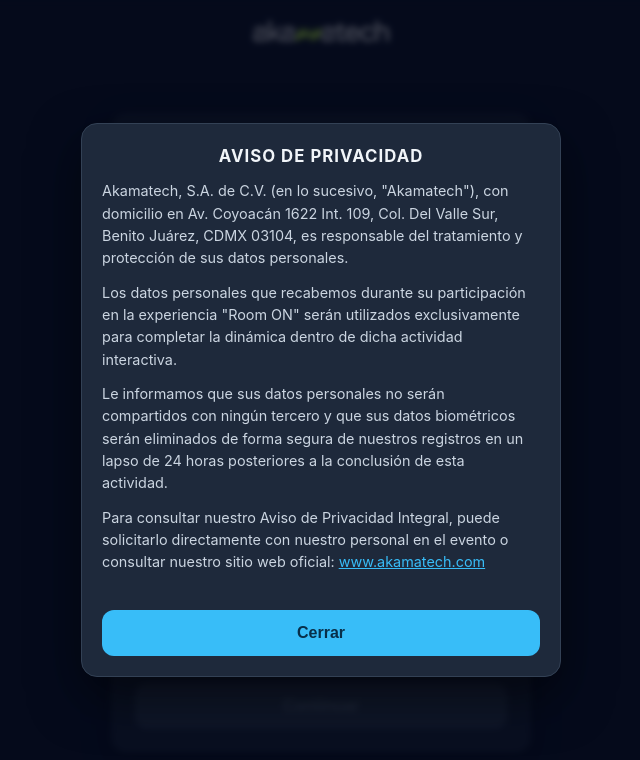
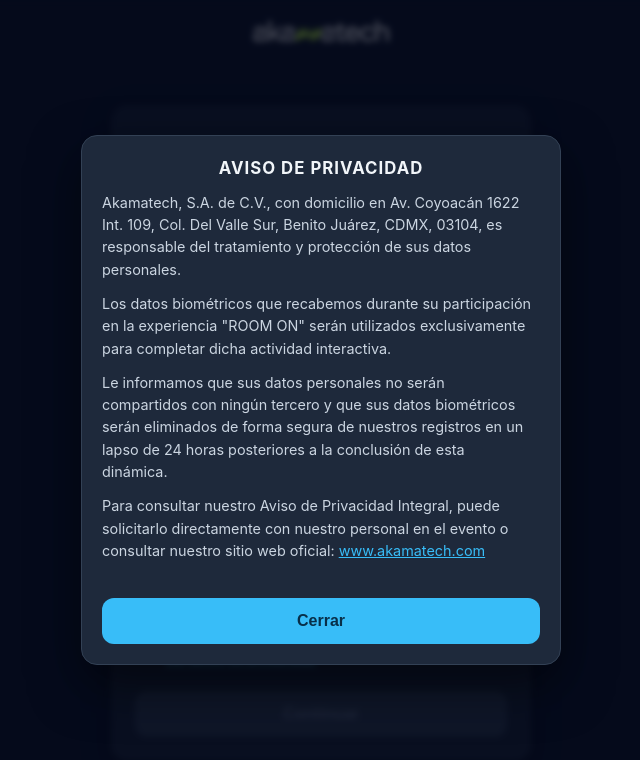
Before and after one commit to Guille-Akamatech/expo-facial-frontend, a React (Vite) app: page / in a window 1280 px wide. Both pictures are taken after a click on the button "Ver aviso de privacidad". Shown: the top 760 px of the page, without its empty margins (319-959 px from the left). Built offline with nearby package versions, Linux system fonts and the light colour scheme; no server answers; what aws-amplify would draw is missing.

Commit message:
Aviso de privacidad corregido 3

```diff
--- a/src/components/AvisoPrivacidad.jsx
+++ b/src/components/AvisoPrivacidad.jsx
@@ -38,22 +38,16 @@
 
         <div className="aviso-cuerpo">
           <p>
-            Akamatech, S.A. de C.V. (en lo sucesivo, &quot;Akamatech&quot;), con domicilio en Av. Coyoacán
-            1622 Int. 109, Col. Del Valle Sur, Benito Juárez, CDMX 03104, es
-            responsable del tratamiento y protección de sus datos personales.
+            Akamatech, S.A. de C.V., con domicilio en Av. Coyoacán 1622 Int. 109, Col. Del Valle Sur, Benito Juárez, CDMX, 03104, es responsable del tratamiento y protección de sus datos personales.
           </p>
           <p>
-            Los datos personales que recabemos durante su participación en la experiencia &quot;Room
-            ON&quot; serán utilizados exclusivamente para completar la dinámica dentro de dicha actividad interactiva.
+            Los datos biométricos que recabemos durante su participación en la experiencia &quot;ROOM ON&quot; serán utilizados exclusivamente para completar dicha actividad interactiva.
           </p>
           <p>
-            Le informamos que sus datos personales no serán compartidos con ningún tercero y que sus datos biométricos serán
-            eliminados de forma segura de nuestros registros en un lapso de 24 horas posteriores a la
-            conclusión de esta actividad.
+            Le informamos que sus datos personales no serán compartidos con ningún tercero y que sus datos biométricos serán eliminados de forma segura de nuestros registros en un lapso de 24 horas posteriores a la conclusión de esta dinámica.
           </p>
           <p>
-            Para consultar nuestro Aviso de Privacidad Integral, puede solicitarlo directamente con
-            nuestro personal en el evento o consultar nuestro sitio web oficial:{" "}
+            Para consultar nuestro Aviso de Privacidad Integral, puede solicitarlo directamente con nuestro personal en el evento o consultar nuestro sitio web oficial:{" "}
             <a href="https://www.akamatech.com" target="_blank" rel="noopener noreferrer">
               www.akamatech.com
             </a>
--- a/src/components/PantallaDatos.jsx
+++ b/src/components/PantallaDatos.jsx
@@ -29,7 +29,7 @@
     <div className="pantalla">
       <form className="tarjeta" onSubmit={handleSubmit}>
         <h1>Vive la Experiencia ROOM ON de Akamatech</h1>
-        <p className="subtitulo">Regístrate para participar en un recorrido que no explica la tecnología: te permite experimentarla y vivirla. Audio, Video, Colaboración, Automatización e IA integrados.</p>
+        <p className="subtitulo">Regístrate y visita nuestro stand para participar en un recorrido que te permite vivir la tecnología. Audio, Video, Colaboración, Automatización e IA todo integrado.</p>
 
         <label htmlFor="nombre">Nombre</label>
         <input id="nombre" type="text" value={nombre} onChange={(e) => setNombre(e.target.value)} autoComplete="given-name" />
@@ -49,8 +49,8 @@
           />
 	  <div>
             <label htmlFor="consentimiento" style={{ margin: 0 }}>
-              Acepto haber leído el aviso de privacidad y doy mi consentimiento expreso para la captura y
-              procesamiento de mi imagen facial (dato biométrico) con fines de participación en este evento. <b>Mis datos biométricos se eliminarán al finalizar este evento.</b>
+              Acepto haber leído el aviso de privacidad y doy mi consentimiento expreso para la captura y procesamiento de mi imagen facial (dato biométrico) con el único fin de participar en esta experiencia.
+              <b>Mis datos biométricos se eliminarán al finalizar este evento.</b>
             </label>
             <button type="button" className="enlace-aviso" onClick={() => setVerAviso(true)}>
              Ver aviso de privacidad
```
